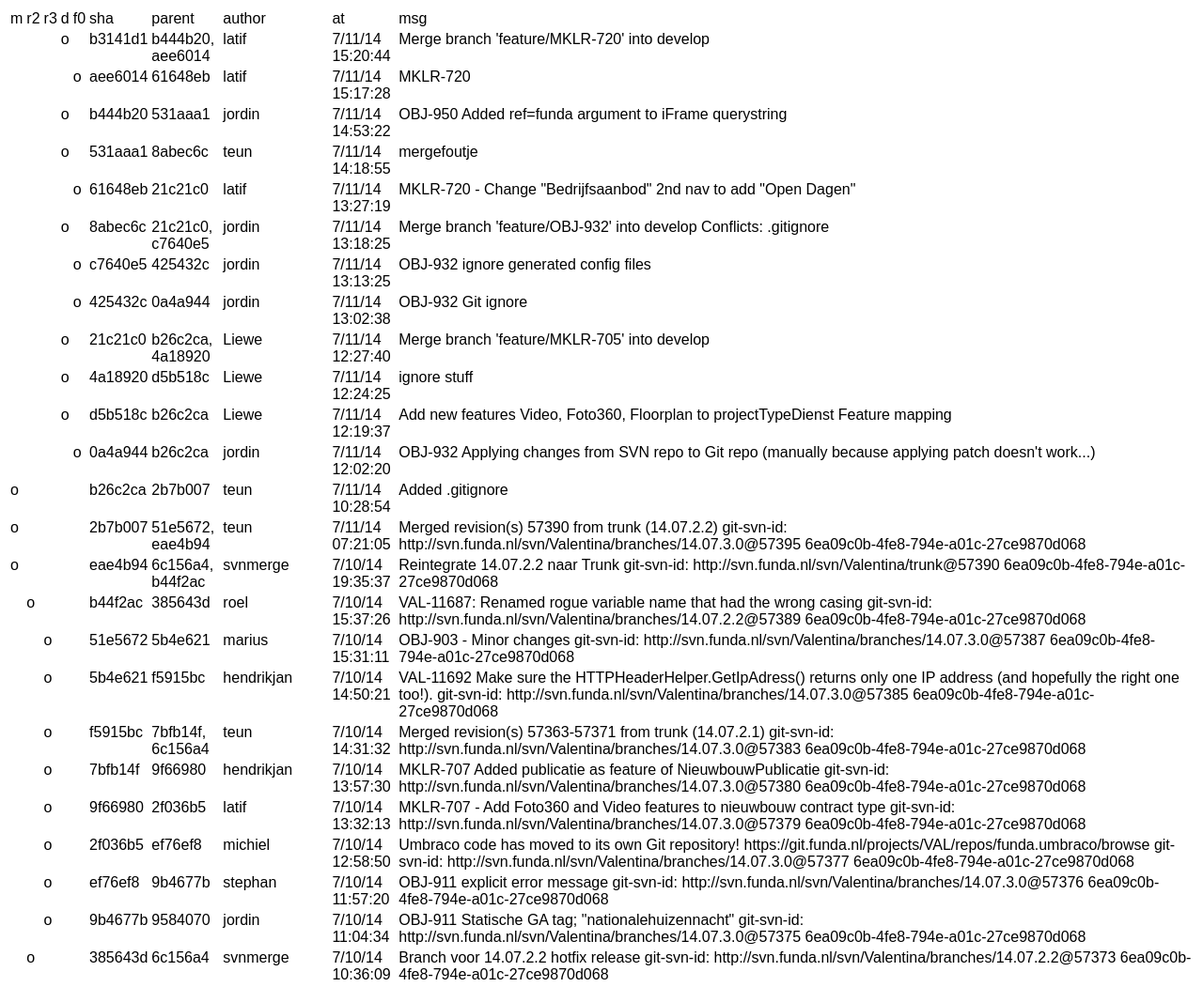
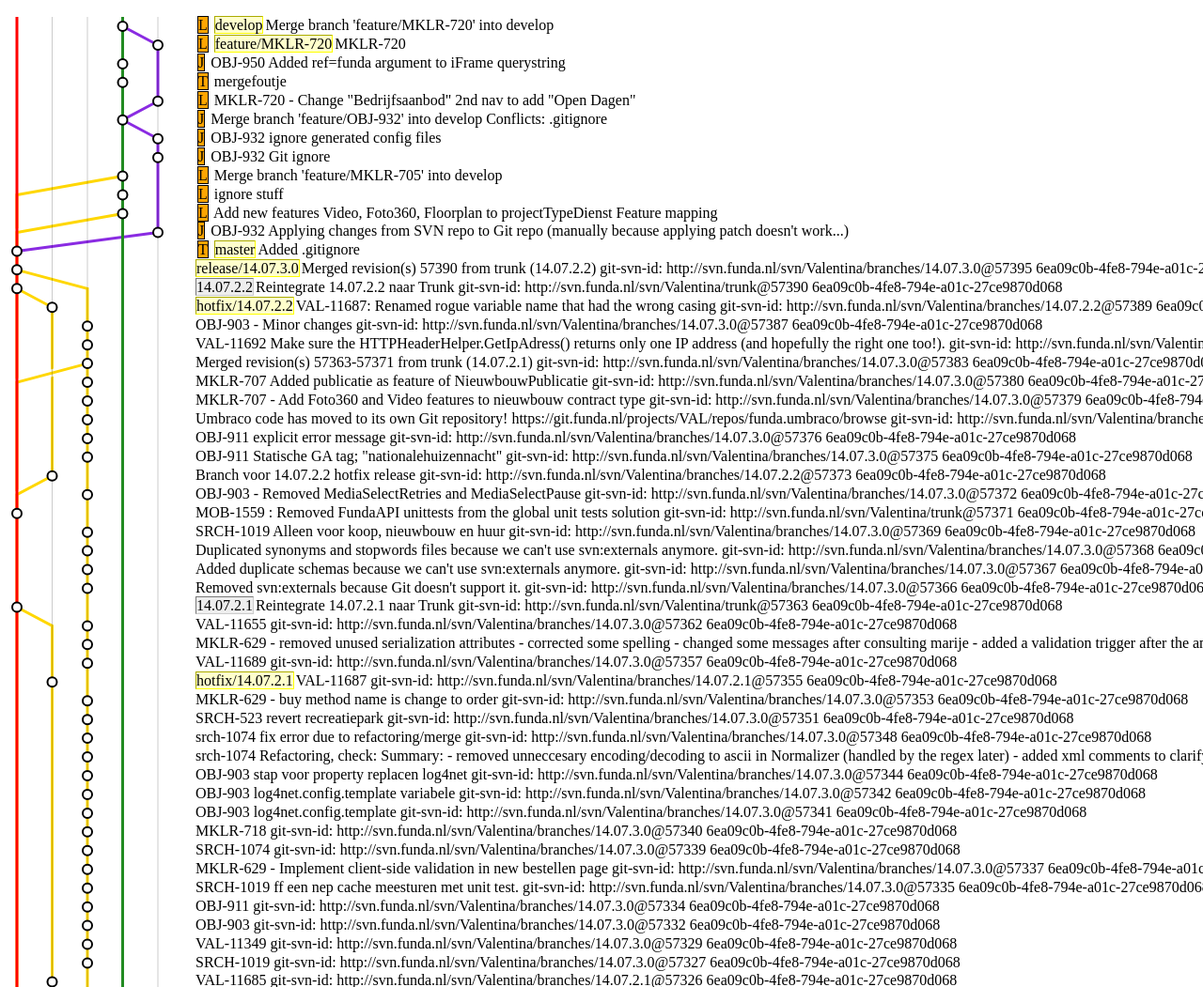
Before and after one commit to Teun/git-flow-vis, a plain HTML site: page Vis/Web/container.html in a window 1280 px wide. Shown: the top 1051 px of the page at 94% size. Drawn offline with Linux system fonts and the light colour scheme.

Commit message:
removed unused option

```diff
--- a/Vis/Web/container.html
+++ b/Vis/Web/container.html
@@ -12,7 +12,7 @@
             var element = document.getElementById('drawhere');
             //GitFlowVisualize.draw(Dummy.Data[0], element, {developRef:"refs/heads/integration"});
             //GitFlowVisualize.draw(Dummy.Data[1], element, { developRef: "refs/heads/integration" });
-            GitFlowVisualize.draw(Dummy.Data[2], element, {developBranchMessageHint: /into develop/, drawTable:true  });
+            GitFlowVisualize.draw(Dummy.Data[2], element, { });
         });
     </script>
     <style>
```
